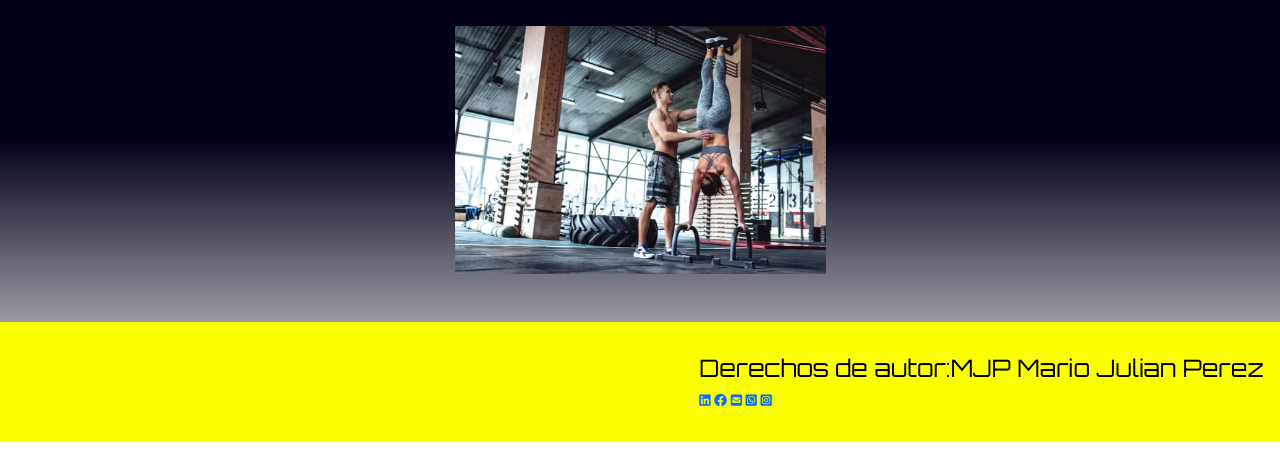
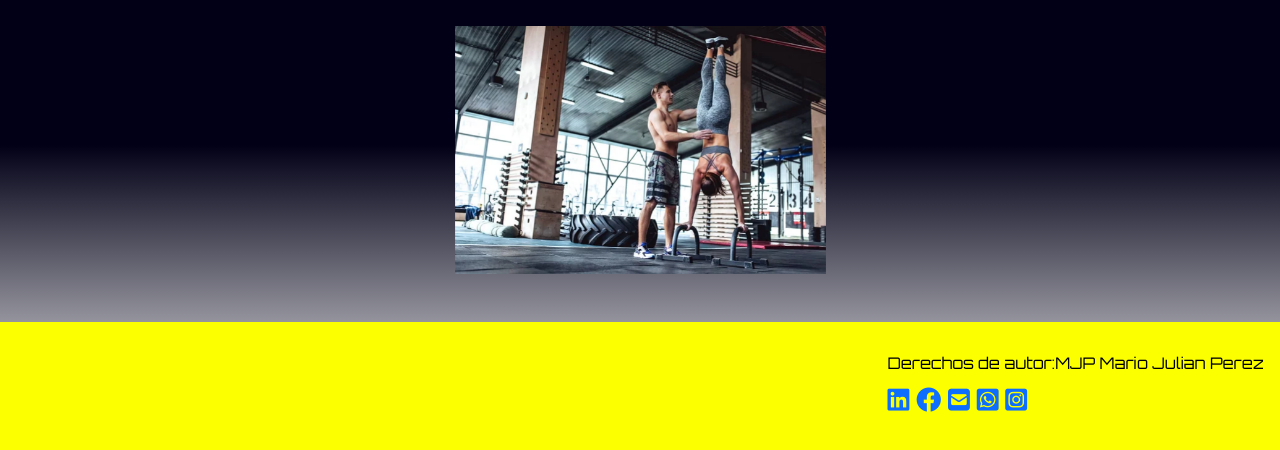
Before and after one commit to mariojulianperez/proyecto-fitnesselsker, a plain HTML site: page index.html in a window 1280 px wide. Shown: the part 1155-1605 px from the top of the page. Drawn offline with nearby package versions, Linux system fonts and the light colour scheme.

Commit message:
footer modification

```diff
--- a/css/estilos.css
+++ b/css/estilos.css
@@ -62,7 +62,6 @@
     font-weight: 700;
     text-decoration-line: unset;
     text-decoration-style: solid;
-
 }
 
 .img {
@@ -317,8 +316,12 @@ nav ul li a:hover::after {
 }
 
 .iconos {
+    color: #000000;
+    font-size: 25px;
 
 }
+
+
 
 /* Media Querys */
 /* Es importante que las medias esten al final de archivo CSS */
@@ -381,4 +384,10 @@ nav ul li a:hover::after {
     .hero__right {
         display: none;
     }
+    .carrusel {
+        display: none;
+    }
+    .cardscp {
+        display: none;
+    }
 }
--- a/index.html
+++ b/index.html
@@ -15,7 +15,7 @@
     <link href="css/bootstrap.min.css" rel="stylesheet">
     <link rel="stylesheet" href="https://cdnjs.cloudflare.com/ajax/libs/font-awesome/6.1.0/css/all.min.css"
         integrity="sha512-10/jx2EXwxxWqCLX/hHth/vu2KY3jCF70dCQB8TSgNjbCVAC/8vai53GfMDrO2Emgwccf2pJqxct9ehpzG+MTw=="
-    crossorigin="anonymous" referrerpolicy="no-referrer"/>
+        crossorigin="anonymous" referrerpolicy="no-referrer" />
 
 </head>
 
@@ -32,16 +32,20 @@
                         <a class="nav__enlace nav__enlace--activo" href="index.html">Inicio</a>
                     </li>
                     <li class="nav__item">
-                        <a class="nav__enlace nav__enlace--activo" href="pages/rutinas-ejercicios.html">Rutinas/Ejercicios</a>
+                        <a class="nav__enlace nav__enlace--activo"
+                            href="pages/rutinas-ejercicios.html">Rutinas/Ejercicios</a>
                     </li>
                     <li class="nav__item">
-                        <a class="nav__enlace nav__enlace--activo" href="pages/nutricion-dietas.html">Nutricion/Dietas</a>
+                        <a class="nav__enlace nav__enlace--activo"
+                            href="pages/nutricion-dietas.html">Nutricion/Dietas</a>
                     </li>
                     <li class="nav__item">
-                        <a class="nav__enlace nav__enlace--activo" href="pages/preguntasfrecuentes.html">Preguntas frecuentes</a>
+                        <a class="nav__enlace nav__enlace--activo" href="pages/preguntasfrecuentes.html">Preguntas
+                            frecuentes</a>
                     </li>
                     <li class="nav__item">
-                        <a class="nav__enlace nav__enlace--activo" href="pages/subscripcion.html">Plan de Entrenamiento:Subscripcion</a>
+                        <a class="nav__enlace nav__enlace--activo" href="pages/subscripcion.html">Plan de
+                            Entrenamiento:Subscripcion</a>
                     </li>
                 </ul>
             </nav>
@@ -83,10 +87,10 @@
             <div id="carouselExampleSlidesOnly" class="carousel slide" data-bs-ride="carousel">
                 <div class="carousel-inner">
                     <div class="carousel-item active">
-                    <img src="pictures/menandwomen-inicio.jpg"  alt="foto1maw" width="371">
+                        <img src="pictures/menandwomen-inicio.jpg" alt="foto1maw" width="371">
                     </div>
                     <div class="carousel-item">
-                    <img src="pictures/2menandwomen-inicio.jpg"  alt="foto2maw" width="371">
+                        <img src="pictures/2menandwomen-inicio.jpg" alt="foto2maw" width="371">
                     </div>
                     <div class="carousel-item">
                         <img src="pictures/3menandwomen-inicio.jpg" alt="foto3maw" width="371">
@@ -98,15 +102,19 @@
 
     <footer class="footer">
         <div>
-            <h4>
+            <h4 class="h6">
                 Derechos de autor:MJP Mario Julian Perez
             </h4>
-            <div>
-                <a href="https://www.linkedin.com/in/mario-juli%C3%A1n-perez-610a61143"><i class="fa-brands fa-linkedin"></i></a>
-                <a href="https://www.facebook.com/profile.php?id=100002901795883"><i class="fa-brands fa-facebook"></i></a>
-                <a href="https://mail.google.com/mail/u/0/?hl=en-GB#inbox"><i class="fa-solid fa-square-envelope"></i></a>
+            <div class="iconos">
+                <a href="https://www.linkedin.com/in/mario-juli%C3%A1n-perez-610a61143"><i
+                        class="fa-brands fa-linkedin"></i></a>
+                <a href="https://www.facebook.com/profile.php?id=100002901795883"><i
+                        class="fa-brands fa-facebook"></i></a>
+                <a href="https://mail.google.com/mail/u/0/?hl=en-GB#inbox"><i
+                        class="fa-solid fa-square-envelope"></i></a>
                 <a href="julianperez992@gmail.com"><i class="fa-brands fa-whatsapp-square"></i></a>
-                <a href="https://instagram.com/julianperez992?utm_medium=copy_link"><i class="fa-brands fa-instagram-square"></i></a>
+                <a href="https://instagram.com/julianperez992?utm_medium=copy_link"><i
+                        class="fa-brands fa-instagram-square"></i></a>
             </div>
         </div>
 
@@ -117,7 +125,7 @@
     <script>
         AOS.init();
     </script>
-    <script src="js/bootstrap.bundle.min.js" ></script>
+    <script src="js/bootstrap.bundle.min.js"></script>
 
 </body>
 
```
Also changed, not shown: pages/nutricion-dietas.html (+17 -11 lines), pages/preguntasfrecuentes.html (+19 -11 lines), pages/rutinas-ejercicios.html (+17 -11 lines), pages/subscripcion.html (+15 -9 lines). Lines whose indentation alone changed are shown as unchanged.
